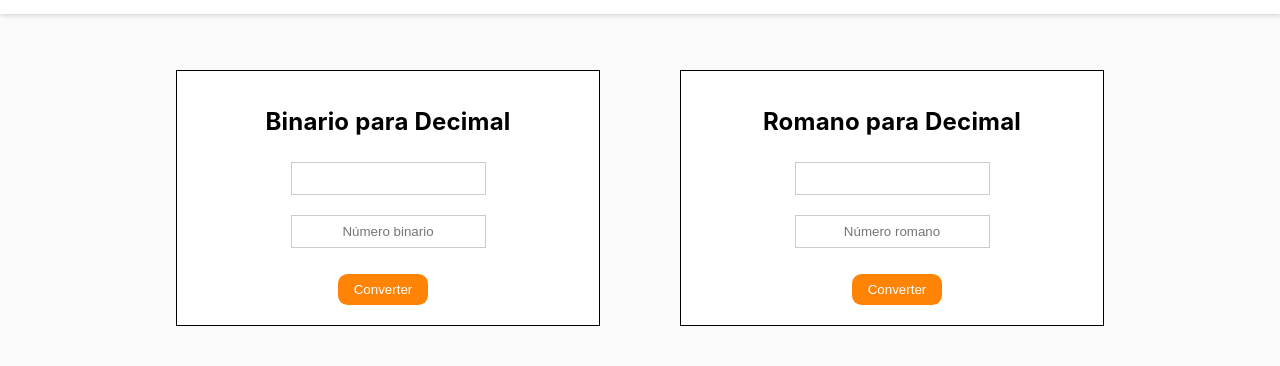
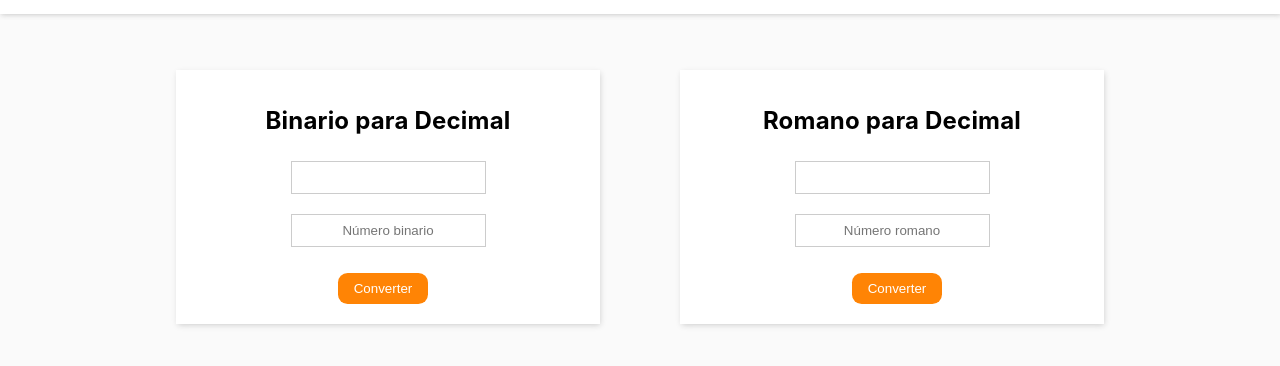
Before and after one commit to vict3or/conversores-numericos, a plain HTML site: page index.html in a window 1280 px wide. Shown: the part 146-512 px from the top of the page. Drawn offline with Linux system fonts and the light colour scheme.

Commit message:
Improving style

```diff
--- a/style.css
+++ b/style.css
@@ -37,25 +37,15 @@ body,html{
   margin-inline-end: 0px;
 }
 
-#container-one{
+#container-one, #container-two{
+  box-shadow: 1px 2px 6px -1px #cccccc;
+  border: none;
   background-color: #fff;
-  border: 1px solid black;
   padding: 20px;
   display: block;
   text-align: center;
   width: 45%;
   height: 50%;
-  margin:5vh;
-}
-
-#container-two{
-  background-color: #fff;
-  border: 1px solid black;
-  padding: 20px;
-  display: block;
-  width: 45%;
-  height: 55%;
-  text-align: center;
   margin:5vh;
 }
 
@@ -77,7 +67,6 @@ button{
   background-color: #ff8405;
   outline: none;
   border: none;
-  border-radius: 3px;
   padding: 0.5rem 1rem;
   width: auto;
   height: auto;
@@ -109,8 +98,6 @@ input{
   }
   #container-one, #container-two{
     width: 80%;
-    border: none;
-    box-shadow: 1px 2px 6px -1px #cccccc;
   }
   #container{
     display: block;
```
